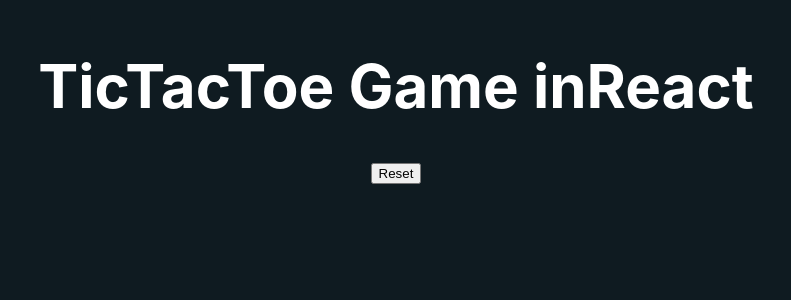
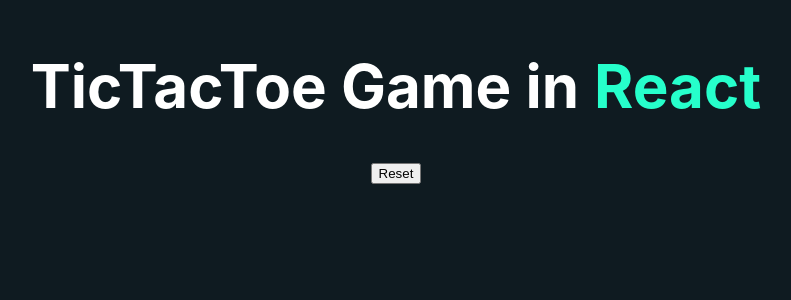
Before and after one commit to kanishkadz/TicTacToe-React, a React (Create React App) app in the folder tictactoe/: page / in a window 1280 px wide. Shown: the top 300 px of the page, without its empty margins (244-1035 px from the left). Built offline with nearby package versions, Linux system fonts and the light colour scheme.

Commit message:
Update TicTacToe.css

```diff
--- a/tictactoe/src/Components/TicTacToe/TicTacToe.css
+++ b/tictactoe/src/Components/TicTacToe/TicTacToe.css
@@ -9,3 +9,7 @@
     justify-content: center;
     align-items: center;
 }
+.title span{
+    padding-left: 15px;
+    color: #26ffcb;
+}
```
